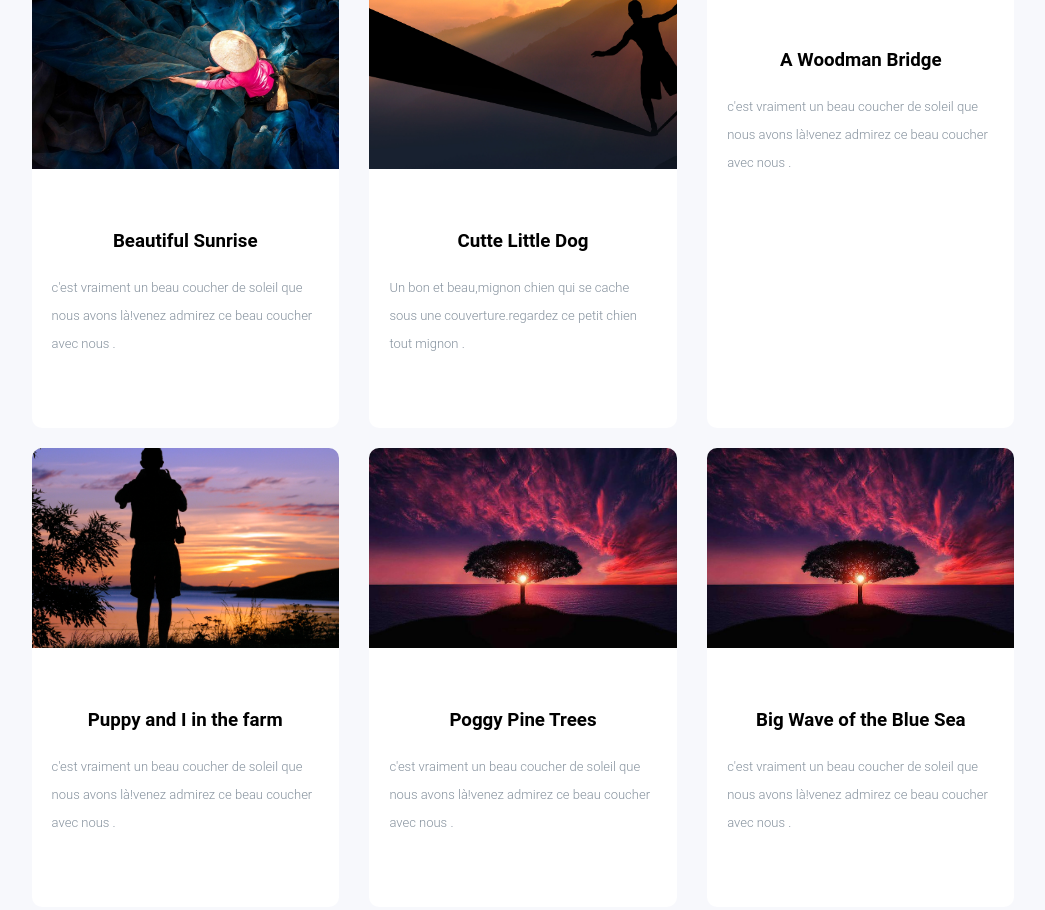
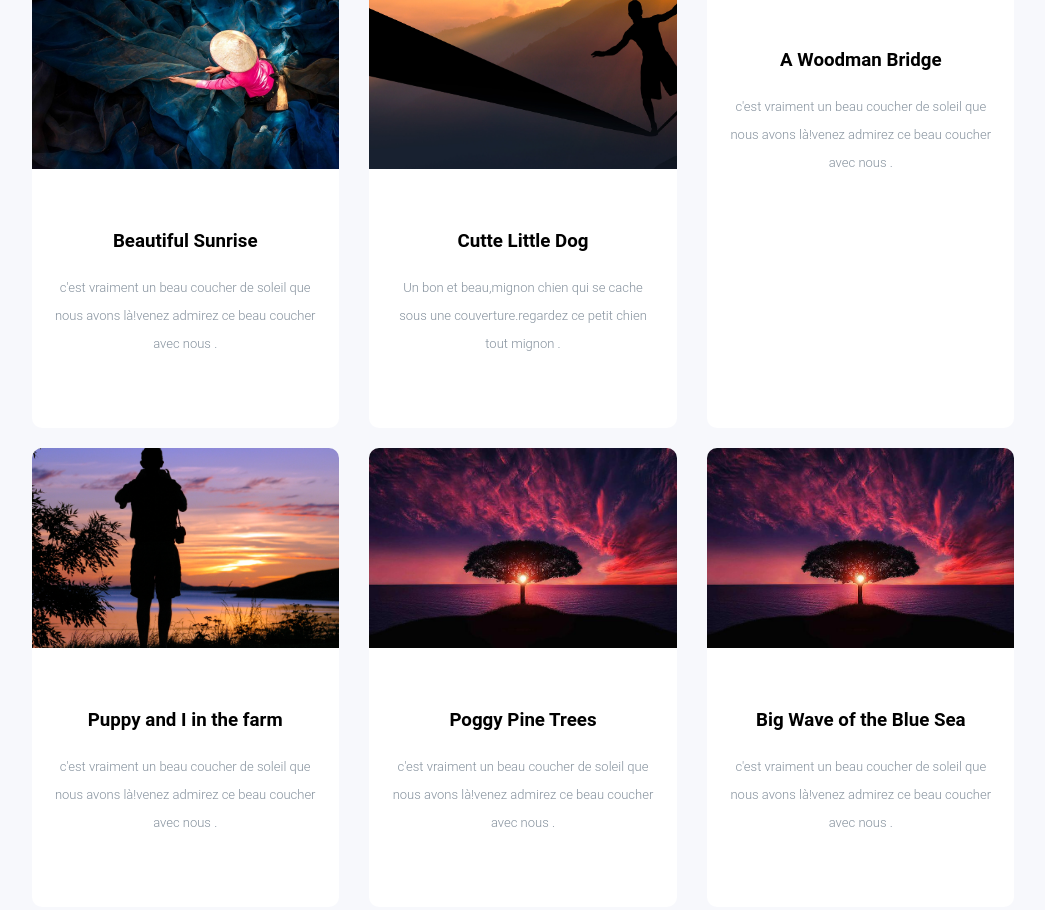
Before and after one commit to Winnerju/Html-css, a plain HTML site: page index.html in a window 1280 px wide. Shown: the part 862-1772 px from the top of the page, without its empty margins (117-1162 px from the left). Drawn offline with Linux system fonts and the light colour scheme.

Commit message:
balise_semantique

```diff
--- a/index.html
+++ b/index.html
@@ -1,6 +1,6 @@
-
 <!DOCTYPE html>
 <html lang="fr">
+
 <head>
   <meta charset="utf-8">
   <title>
@@ -10,9 +10,11 @@
   <meta name="viewport" content="width=device-width, initial-scale=1.0">
   <link rel="stylesheet" href="https://cdnjs.cloudflare.com/ajax/libs/font-awesome/4.7.0/css/font-awesome.min.css">
 </head>
+
 <body>
   <div class="container">
-            <section id="header" >
+    <header>
+      <section id="header">
 
         <div class="cont-head">
 
@@ -29,7 +31,7 @@
 
                     </div> -->
 
-                    <nav  class="navbar">
+          <nav class="navbar">
 
             <ul class="menu-droit">
               <li> About </li>
@@ -39,9 +41,9 @@
             <h2 class="menu-milieu">
               <a href="exercice.html">guide <span>.</span></a>
             </h2>
-                      <ul class="menu-gauche" >
-                        <li>  <a href="exercice.html" class="login">Login</a> </li>
-                        <li>  <button type="button" class="buttons2"> Sign up</button></li>
+            <ul class="menu-gauche">
+              <li> <a href="exercice.html" class="login">Login</a> </li>
+              <li> <button type="button" class="buttons2"> Sign up</button></li>
             </ul>
             <img src="images/menu-btn.png" alt="menu hamburger" class="menu-hamburger">
 
@@ -54,10 +56,12 @@
           </h1>
           <div class="buttons">
 
-                       <button type="button" class="btn"> <i class="fa fa-play-circle" aria-hidden="true"></i> watch video</button>
+            <button type="button" class="btn"> <i class="fa fa-play-circle" aria-hidden="true"></i>
+              watch video</button>
             <button class="buttons1" type="button"> Visit FREEHTML5.co</button>
 
           </div>
+
           <div class="more">
             <a href="#" class="scroll-btn">
               Explore more about us
@@ -65,126 +69,142 @@
           </div>
           <div class="ar">
             <span class="arrow">
-                        <i class="fa fa-chevron-down" aria-hidden="true" style="color: white;" ></i>
+              <i class="fa fa-chevron-down" aria-hidden="true" style="color: white;"></i>
             </span>
           </div>
         </div>
       </section>
+    </header>
+    <main>
+      <article>
         <section id="bas">
           <div class="container-bas">
-                   <div class="pr">
-                       <h2 class="produit" >
+            <article class="pr">
+              <h2 class="produit">
                 Our Products
               </h2>
               <p class="prod">
                 Nos produits sont disponibles pour que vous puissiez y avoir accès.
-                            connaissez vous nos produits?Nos produits sont disponibles pour que vous puissiez y avoir accès.
+                connaissez vous nos produits?Nos produits sont disponibles pour que vous puissiez y
+                avoir accès.
               </p>
-                   </div>
+            </article>
           </div>
 
           <div class="bod">
             <div class="img">
-                       <div  class="row">
+              <div class="row">
                 <div class="column">
                   <img src="images/image1.jpg" alt="Image1">
                 </div>
 
-                            <div class="title">
+                <article class="title">
                   <h3>Beautiful Sunrise</h3>
 
-                              <p> c'est vraiment un beau coucher de soleil que nous avons là!venez admirez ce beau coucher
+                  <p> c'est vraiment un beau coucher de soleil que nous avons là!venez admirez ce beau
+                    coucher
                     avec nous .
                   </p>
 
-                            </div>
+                </article>
               </div>
 
 
 
-                        <div  class="row">
+              <div class="row">
                 <div class="column">
                   <img src="images/image2.jpg" alt="image2">
                 </div>
 
-                          <div class="title">
+                <article class="title">
                   <h3>Cutte Little Dog</h3>
 
-                              <p> Un bon et beau,mignon chien qui se cache sous une couverture.regardez ce petit chien tout mignon .</p>
+                  <p> Un bon et beau,mignon chien qui se cache sous une couverture.regardez ce petit
+                    chien
+                    tout mignon .
+                  </p>
 
-                           </div>
+                </article>
               </div>
 
 
 
-                        <div  class="row">
+              <div class="row">
                 <div class="column">
                   <img src="images/image3.png" alt="image3">
                 </div>
 
-                            <div class="title">
+                <article class="title">
                   <h3>A Woodman Bridge</h3>
 
-                               <p> c'est vraiment un beau coucher de soleil que nous avons là!venez admirez ce beau coucher
+                  <p> c'est vraiment un beau coucher de soleil que nous avons là!venez admirez ce beau
+                    coucher
                     avec nous .
                   </p>
 
-                            </div>
+                </article>
               </div>
 
 
 
-                        <div  class="row">
+              <div class="row">
                 <div class="column">
                   <img src="images/image4.png" alt="image4">
                 </div>
 
-                           <div class="title">
+                <article class="title">
                   <h3>Puppy and I in the farm</h3>
 
-                                 <p> c'est vraiment un beau coucher de soleil que nous avons là!venez admirez ce beau coucher
+                  <p> c'est vraiment un beau coucher de soleil que nous avons là!venez admirez ce beau
+                    coucher
                     avec nous .
                   </p>
 
-                            </div>
+                </article>
               </div>
 
 
 
-                        <div  class="row">
+              <div class="row">
                 <div class="column">
                   <img src="images/image5.jpg" alt="image5">
                 </div>
 
-                           <div class="title">
+                <article class="title">
                   <h3>Poggy Pine Trees</h3>
 
-                               <p> c'est vraiment un beau coucher de soleil que nous avons là!venez admirez ce beau coucher
+                  <p> c'est vraiment un beau coucher de soleil que nous avons là!venez admirez ce beau
+                    coucher
                     avec nous .
                   </p>
 
-                            </div>
+                </article>
               </div>
 
 
 
-                        <div  class="row">
+              <div class="row">
                 <div class="column">
                   <img src="images/image5.jpg" alt="image6">
                 </div>
 
-                            <div class="title">
+                <article class="title">
                   <h3>Big Wave of the Blue Sea</h3>
 
-                                <p> c'est vraiment un beau coucher de soleil que nous avons là!venez admirez ce beau coucher
+                  <p> c'est vraiment un beau coucher de soleil que nous avons là!venez admirez ce beau
+                    coucher
                     avec nous .
                   </p>
 
-                            </div>
+                </article>
               </div>
             </div>
           </div>
         </section>
+      </article>
+    </main>
+    <footer>
+
+    </footer>
   </div>
 </body>
-</html>
--- a/style1.css
+++ b/style1.css
@@ -292,7 +292,8 @@ p.prod{
     min-height: 250px;
 }
 .title p{
- font-size: 13px;
+  text-align: center;
+  font-size: 13px;
   margin: 0 0 40px;
 }
 .title h3{
```
Lines whose indentation alone changed are shown as unchanged.
